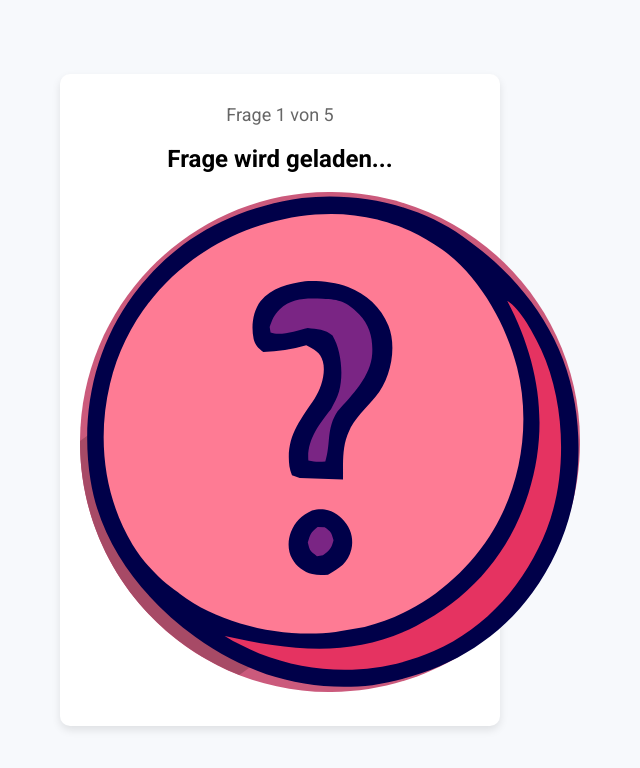
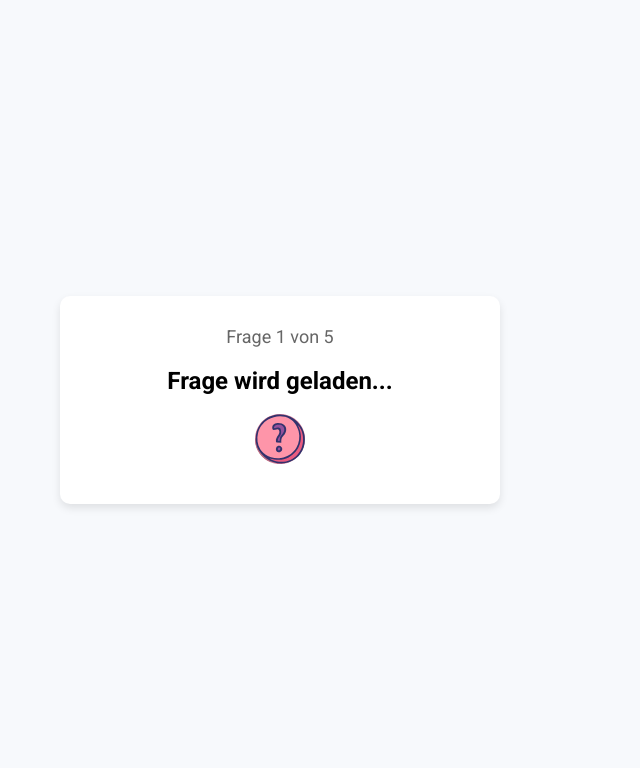
Before and after one commit to BrunoB1979/fragespiel, a plain HTML site: page frage.html in a window 1280 px wide. Shown: the whole page, without its empty margins (360-1000 px from the left). Drawn offline with Linux system fonts and the light colour scheme.

Commit message:
Update styles.css

```diff
--- a/assets/css/styles.css
+++ b/assets/css/styles.css
@@ -10,7 +10,19 @@
     --button-color: #4A90E2;
     --button-hover: #357ABD;
 }
+/* Frage-Icon Styling */
+#document-icon {
+    width: 50px; /* Feste Breite */
+    height: 50px; /* Feste Höhe */
+    display: block; /* Sicherstellen, dass es als Block-Element behandelt wird */
+    margin: 10px auto; /* Zentriert mit Abstand */
+    opacity: 0.8; /* Optional: Leichte Transparenz */
+    transition: transform 0.3s ease; /* Optional: Animation bei Hover */
+}
 
+#document-icon:hover {
+    transform: scale(1.1); /* Optional: Vergrößerung bei Hover */
+}
 /* Körper */
 body {
     background-color: var(--background-color);
```
